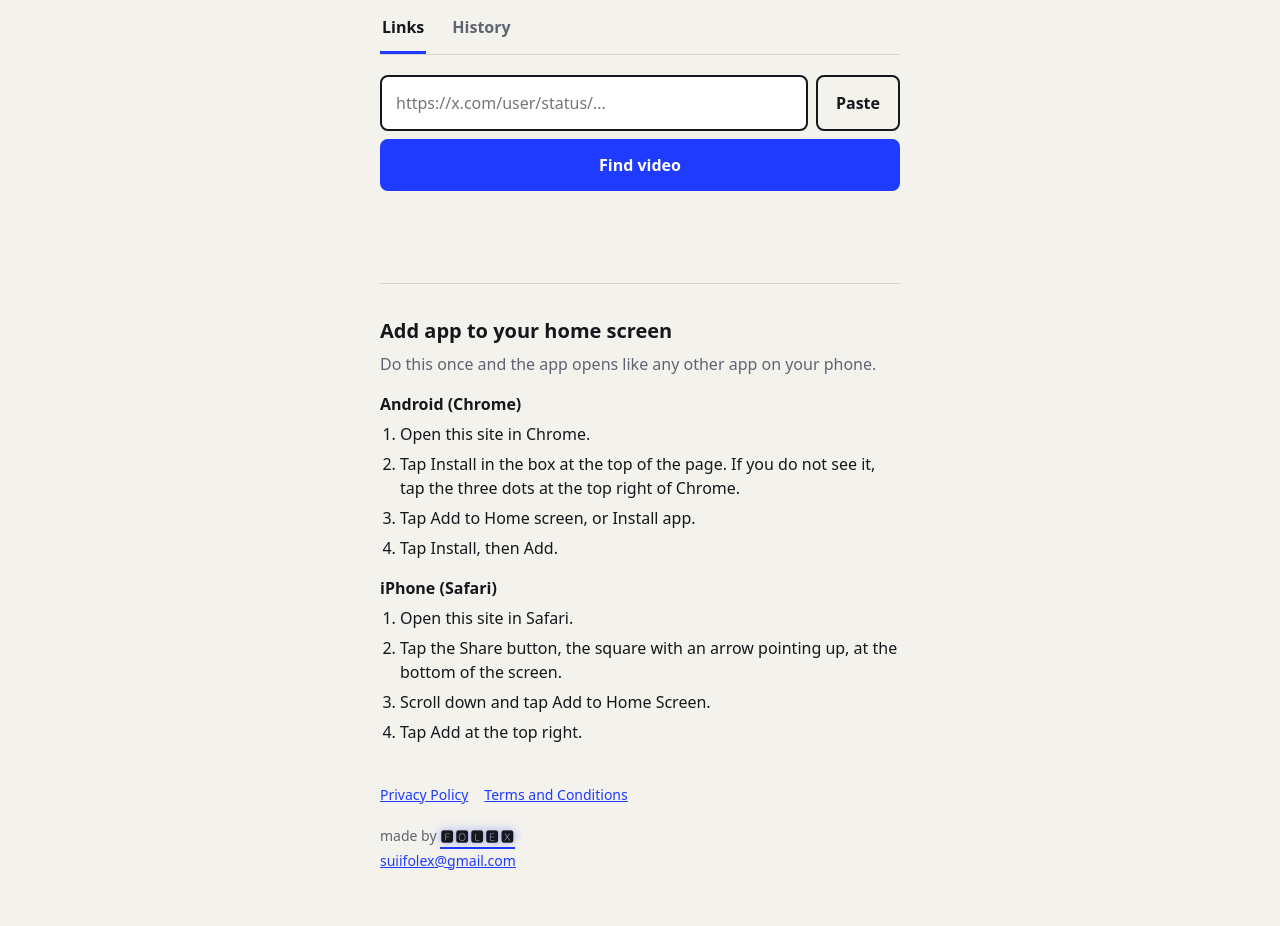
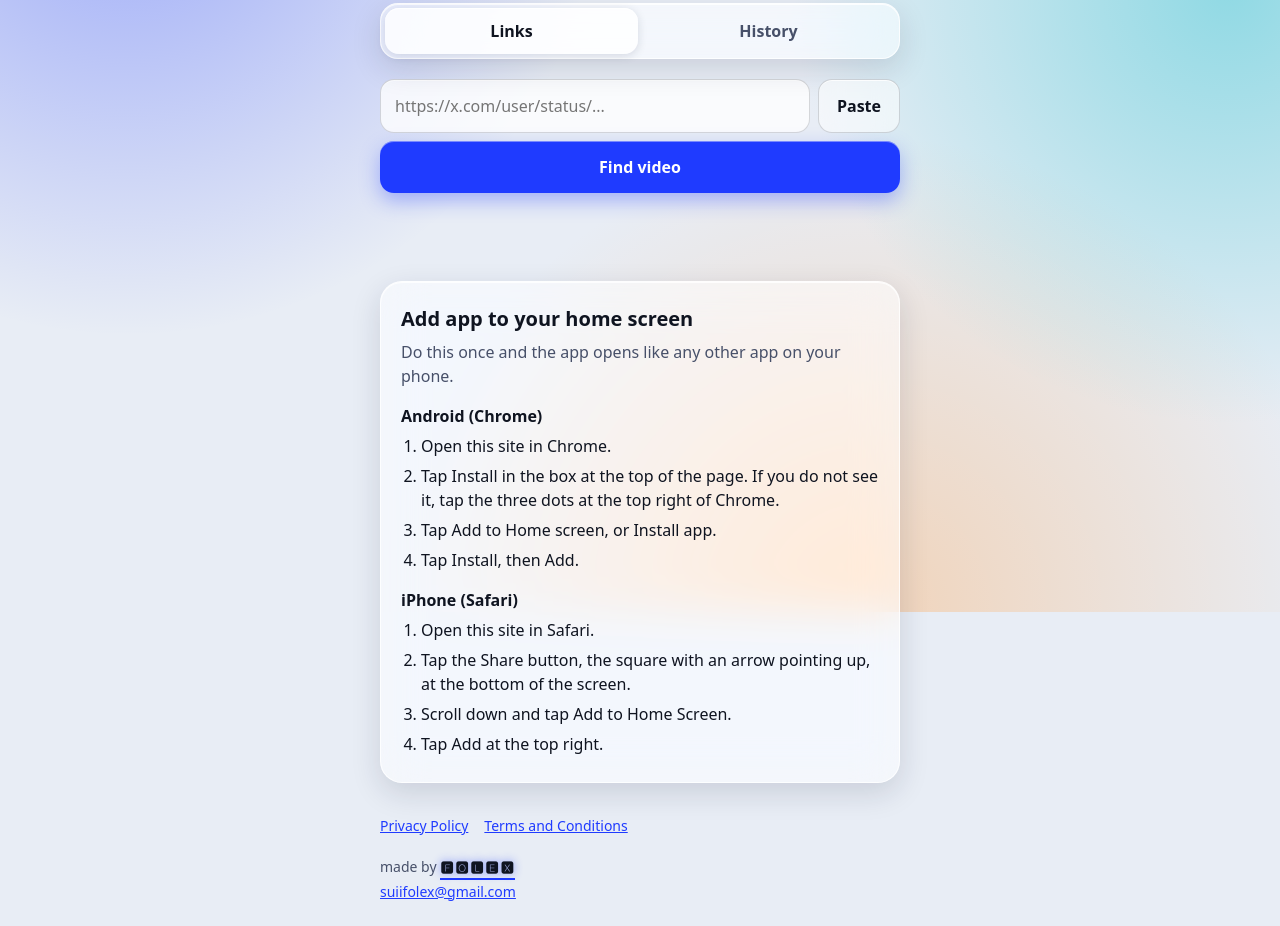
Before and after one commit to folexg/folex, a plain HTML site: page static/index.html in a window 1280 px wide. Shown: the part 188-1114 px from the top of the page. Before the commit the page ends 1083 px from the top, so only its background shows below. Drawn offline with Linux system fonts and the light colour scheme.

Commit message:
Add files via upload

```diff
--- a/static/style.css
+++ b/static/style.css
@@ -1,37 +1,45 @@
-:root{--bg:#f4f2ed;--ink:#15171c;--mut:#5f6472;--line:#d8d4ca;--card:#fff;--ac:#1f3bff;--on:#fff;--err:#b3202a;color-scheme:light dark}
-@media(prefers-color-scheme:dark){:root{--bg:#101216;--ink:#f1f1f3;--mut:#a0a4b0;--line:#2b2f38;--card:#181b21;--ac:#6aa1ff;--on:#0b1020;--err:#ff8a90}}
+:root{--bg:#e8edf5;--ink:#0f1420;--mut:#475069;--ac:#1f3bff;--on:#fff;--err:#b3202a;--glass:rgba(255,255,255,.55);--glass2:rgba(255,255,255,.78);--edge:rgba(255,255,255,.8);--line:rgba(15,20,32,.16);--shade:rgba(20,30,60,.14);--b1:rgba(31,59,255,.38);--b2:rgba(0,185,200,.38);--b3:rgba(255,170,90,.38);color-scheme:light dark}
+@media(prefers-color-scheme:dark){:root{--bg:#090d15;--ink:#f2f4f8;--mut:#b4bacb;--ac:#6aa1ff;--on:#0b1020;--err:#ff8a90;--glass:rgba(255,255,255,.08);--glass2:rgba(255,255,255,.17);--edge:rgba(255,255,255,.2);--line:rgba(255,255,255,.18);--shade:rgba(0,0,0,.5);--b1:rgba(40,80,255,.42);--b2:rgba(0,170,190,.26);--b3:rgba(255,150,70,.12)}}
 *{box-sizing:border-box}[hidden]{display:none!important}
-body{margin:0;background:var(--bg);color:var(--ink);font:16px/1.5 system-ui,-apple-system,"Segoe UI",Roboto,Arial,sans-serif;min-height:100dvh;padding:max(24px,env(safe-area-inset-top)) 20px max(24px,env(safe-area-inset-bottom))}
+html{background:var(--bg)}
+body::before{content:"";position:fixed;inset:0;z-index:-1;background:radial-gradient(60vmax 60vmax at 10% 6%,var(--b1),transparent 62%),radial-gradient(55vmax 55vmax at 96% 22%,var(--b2),transparent 62%),radial-gradient(60vmax 60vmax at 68% 100%,var(--b3),transparent 62%),var(--bg)}
+body{margin:0;color:var(--ink);font:16px/1.5 system-ui,-apple-system,"Segoe UI",Roboto,Arial,sans-serif;min-height:100dvh;padding:max(24px,env(safe-area-inset-top)) 20px max(24px,env(safe-area-inset-bottom))}
 main{max-width:520px;margin:0 auto}
 h1{font-size:clamp(32px,9.5vw,46px);line-height:1.05;letter-spacing:-.025em;font-weight:800;margin:16px 0 10px}
 h2{font-size:20px;margin:24px 0 6px}
 p{margin:0 0 12px}.sub,.help{color:var(--mut)}.sub{margin-bottom:20px}
 a{color:var(--ac)}
-button{font:inherit;font-weight:700;border:0;border-radius:8px;padding:14px 18px;background:var(--ac);color:var(--on);cursor:pointer}
-button.ghost{background:transparent;color:var(--ink);border:2px solid var(--ink)}
+.install,.card,.after,.how,.doc,.tabs{background:var(--glass);border:1px solid var(--edge);-webkit-backdrop-filter:blur(22px) saturate(170%);backdrop-filter:blur(22px) saturate(170%);box-shadow:inset 0 1px 0 var(--edge),0 10px 30px var(--shade)}
+button{font:inherit;font-weight:700;border:0;border-radius:14px;padding:14px 18px;background:var(--ac);color:var(--on);cursor:pointer;box-shadow:inset 0 1px 0 rgba(255,255,255,.4),0 8px 20px color-mix(in srgb,var(--ac) 35%,transparent)}
+button.ghost{background:var(--glass);color:var(--ink);border:1px solid var(--line);-webkit-backdrop-filter:blur(12px);backdrop-filter:blur(12px);box-shadow:inset 0 1px 0 var(--edge)}
 button:disabled{opacity:.55;cursor:default}
 :focus-visible{outline:3px solid var(--ac);outline-offset:2px}
-.install{border:1px solid var(--line);background:var(--card);border-radius:8px;padding:12px 14px;display:flex;gap:12px;align-items:center;justify-content:space-between;margin-bottom:8px}
+.install{border-radius:18px;padding:12px 14px;display:flex;gap:12px;align-items:center;justify-content:space-between;margin-bottom:8px}
 .install p{margin:0;font-size:15px}
-.tabs{display:flex;border-bottom:1px solid var(--line);margin:20px 0}
-.tabs button{background:none;color:var(--mut);border-radius:0;padding:12px 2px;margin-right:24px;border-bottom:3px solid transparent}
-.tabs button[aria-selected=true]{color:var(--ink);border-bottom-color:var(--ac)}
+.tabs{display:flex;gap:4px;padding:4px;border-radius:18px;margin:20px 0}
+.tabs button{flex:1;background:none;color:var(--mut);border:0;border-radius:14px;padding:11px 8px;box-shadow:none}
+.tabs button[aria-selected=true]{background:var(--glass2);color:var(--ink);box-shadow:inset 0 1px 0 var(--edge),0 2px 10px var(--shade)}
 .field{display:flex;gap:8px}
-input[type=url]{flex:1;min-width:0;font:inherit;padding:14px;border-radius:8px;border:2px solid var(--ink);background:var(--card);color:var(--ink)}
+input[type=url]{flex:1;min-width:0;font:inherit;padding:14px;border-radius:14px;border:1px solid var(--line);background:var(--glass2);color:var(--ink);box-shadow:inset 0 1px 0 var(--edge)}
 .full{width:100%;margin-top:8px}
 .status{color:var(--mut);min-height:1.5em;margin:12px 0 0}.error{color:var(--err);min-height:1.5em;margin:0}
-.card{margin-top:16px;background:var(--card);border:1px solid var(--line);border-radius:8px;overflow:hidden}
+.card{margin-top:16px;border-radius:22px;overflow:hidden}
 .card img{width:100%;display:block;max-height:240px;object-fit:cover;background:#000}
 .card .b{padding:16px}.card h3{font-size:16px;margin:0 0 4px}.card .m{color:var(--mut);font-size:14px;margin:0 0 14px}
 .row{display:grid;grid-template-columns:1fr 1fr;gap:8px}
 .files{list-style:none;margin:16px 0;padding:0;display:grid;gap:8px}
-.files li{display:flex;gap:12px;align-items:center;justify-content:space-between;background:var(--card);border:1px solid var(--line);border-radius:8px;padding:12px}
+.files li{display:flex;gap:12px;align-items:center;justify-content:space-between;background:var(--glass);border:1px solid var(--edge);border-radius:16px;padding:12px;box-shadow:inset 0 1px 0 var(--edge),0 6px 18px var(--shade)}
 .files .n{min-width:0}.files strong{display:block;overflow:hidden;text-overflow:ellipsis;white-space:nowrap}.files span{color:var(--mut);font-size:14px}
-footer{margin-top:40px;font-size:14px;display:flex;gap:16px}
+.hist li{display:block}.hist .acts{display:flex;flex-wrap:wrap;gap:8px;margin-top:10px}.hist .acts button{padding:10px 14px}
+.after{margin-top:16px;border-radius:20px;padding:14px}
+.after p{margin:0 0 10px;font-weight:700;overflow:hidden;text-overflow:ellipsis;white-space:nowrap}.after button{width:100%}
+.how{margin-top:28px;border-radius:22px;padding:6px 20px 14px}
+.how h2{margin-top:16px}.how h3{font-size:16px;margin:16px 0 6px}.how ol{padding-left:20px;margin:0 0 12px}.how li{margin-bottom:6px}
+.doc{border-radius:22px;padding:8px 22px 22px}
 .doc h1{font-size:32px}.doc ul{padding-left:20px;margin:0 0 12px}.doc li{margin-bottom:6px}
-.how{margin-top:32px;border-top:1px solid var(--line);padding-top:8px}.how h3{font-size:16px;margin:16px 0 6px}.how ol{padding-left:20px;margin:0 0 12px}.how li{margin-bottom:6px}
-.steps{padding-left:20px;margin:0 0 12px}.steps li{margin-bottom:6px}
-.hist li{display:block}.hist .acts{display:flex;gap:8px;margin-top:10px}.hist .acts button{padding:10px 14px}
+footer{margin-top:32px;font-size:14px;display:flex;gap:16px}
 .credit{margin:20px 0 0;font-size:14px;color:var(--mut)}
 .glow{color:var(--ink);font-weight:800;letter-spacing:.14em;padding-bottom:2px;border-bottom:2px solid var(--ac);text-shadow:0 0 10px color-mix(in srgb,var(--ac) 45%,transparent)}
-.after{margin-top:16px;border:1px solid var(--line);background:var(--card);border-radius:8px;padding:14px}.after p{margin:0 0 10px;font-weight:700;overflow:hidden;text-overflow:ellipsis;white-space:nowrap}.after button{width:100%}.hist .acts{flex-wrap:wrap}.contact{margin:4px 0 0;font-size:14px}
+.contact{margin:4px 0 0;font-size:14px}
+@supports not ((backdrop-filter:blur(1px)) or (-webkit-backdrop-filter:blur(1px))){.install,.card,.after,.how,.doc,.tabs{background:var(--bg)}}
+@media(prefers-reduced-transparency:reduce){.install,.card,.after,.how,.doc,.tabs,button.ghost{background:var(--bg);-webkit-backdrop-filter:none;backdrop-filter:none}}
```
